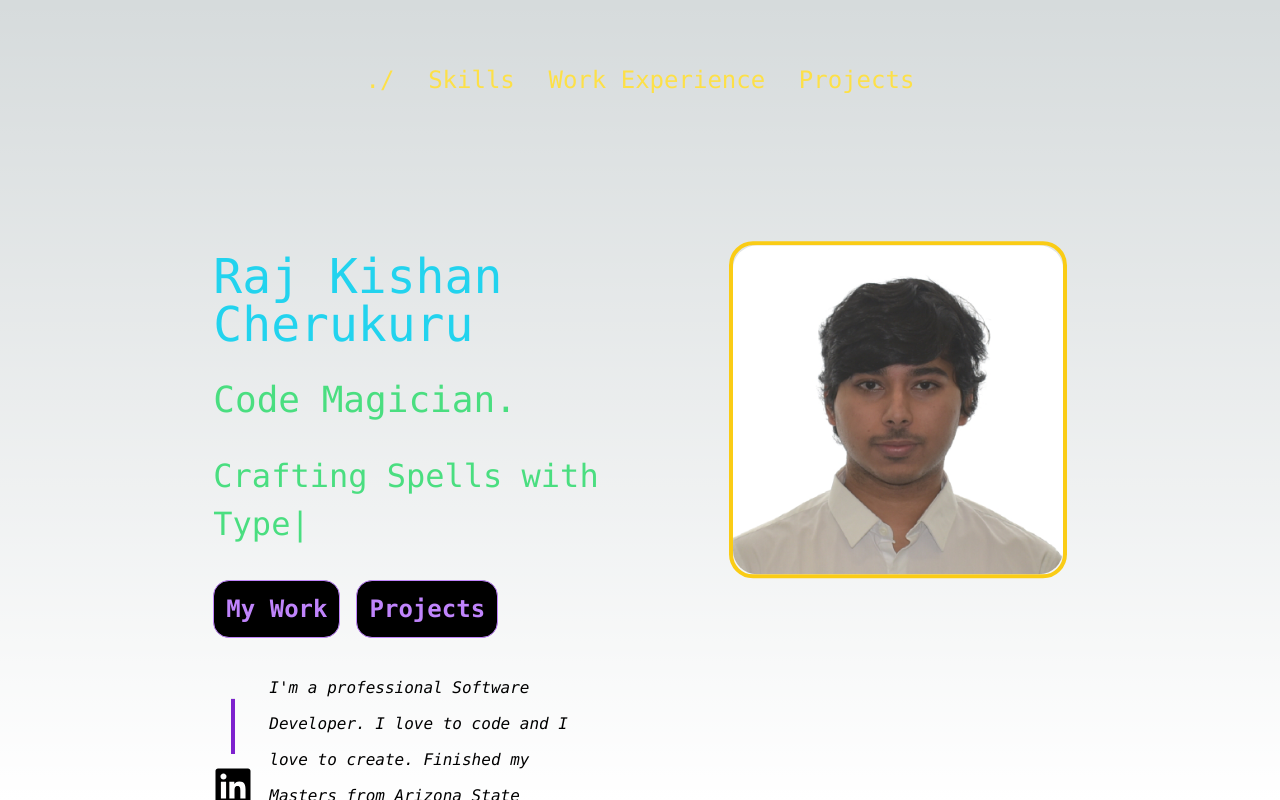
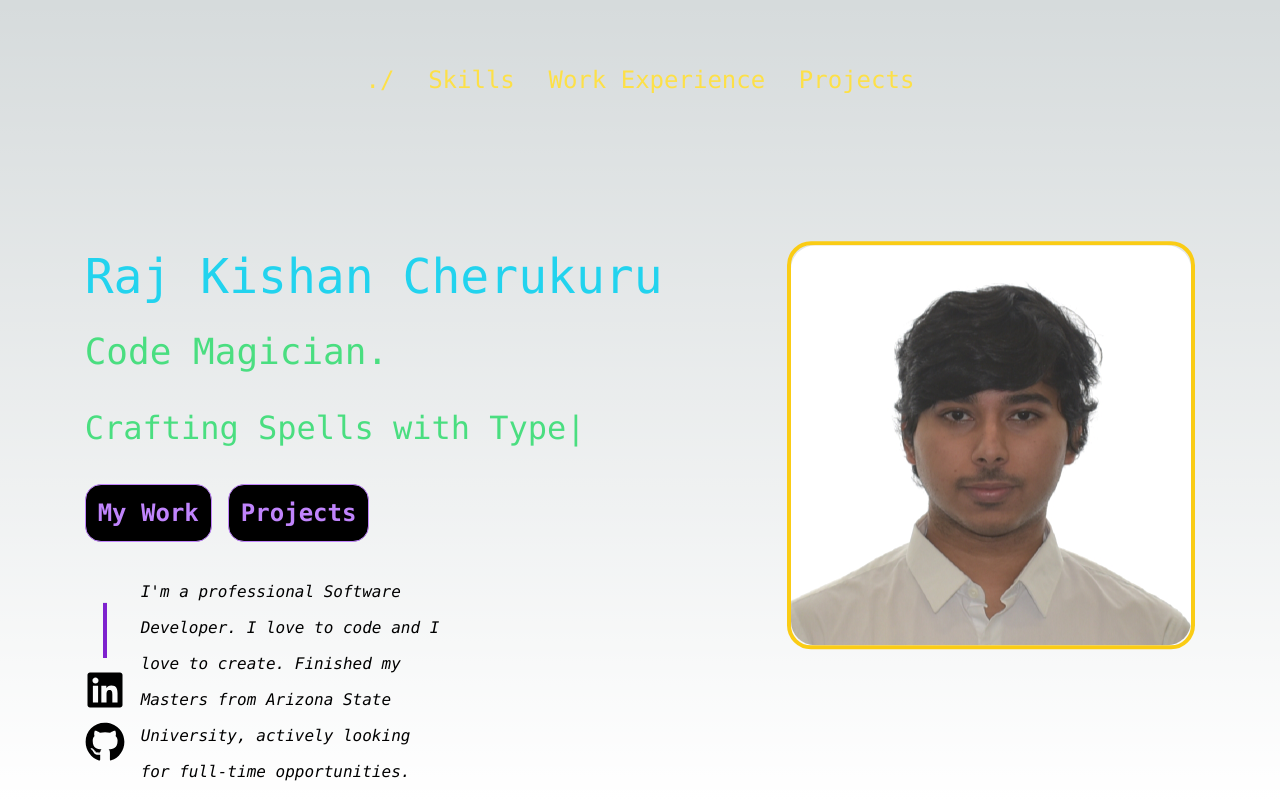
Before and after one commit to RajCherukuru/Portfolio, a Next.js app: page / in a window 1280 px wide. Built offline with nearby package versions, Linux system fonts and the light colour scheme.

Commit message:
zooming issue resovled

```diff
--- a/app/page.tsx
+++ b/app/page.tsx
@@ -38,7 +38,7 @@ export default function Home() {
     <div className="w-screen h-screen overflow-auto flex flex-col gap-28">
       <Navbar scrollAction={scrollAction} />
 
-      <div className="w-8/12 h-full mx-auto flex flex-col gap-56">
+      <div className="w-12/12 h-full mx-auto flex flex-col gap-56">
         <Introduction sectionRefs={sectionRefs} scrollAction={scrollAction}  />
 
         <Skills sectionRefs={sectionRefs} />
```
